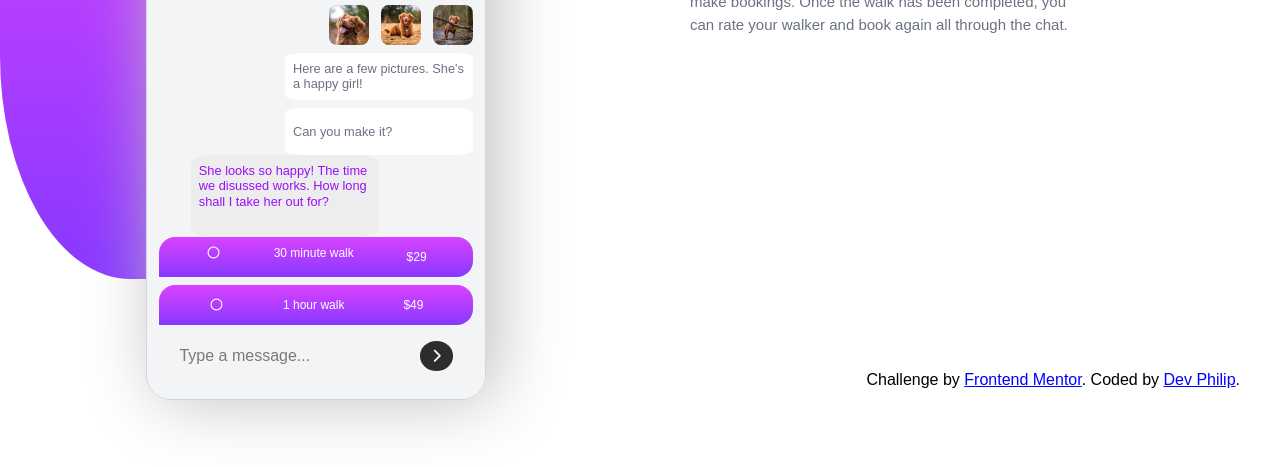
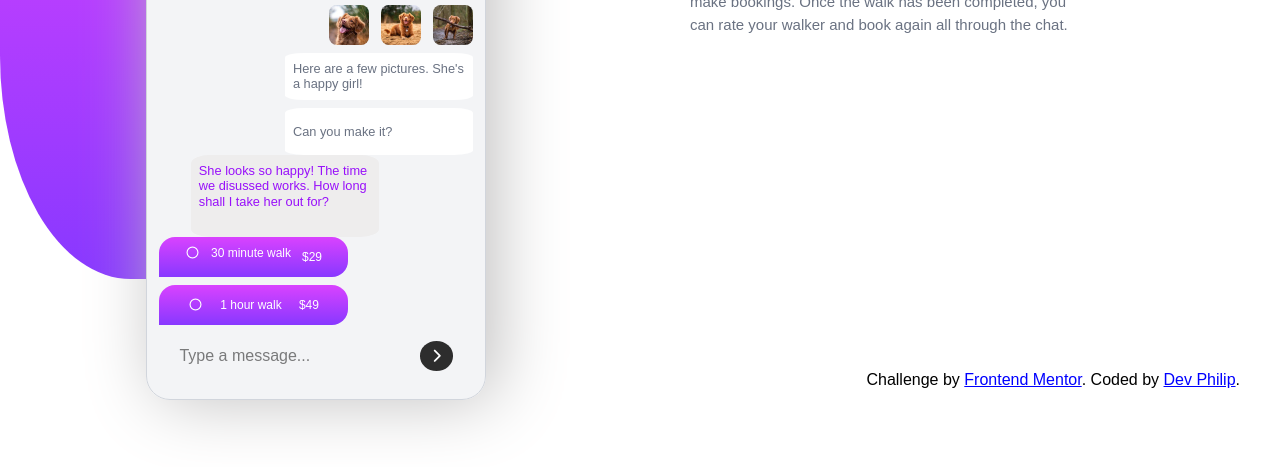
Before and after one commit to terhemeniorwua-png/chap-app-illustration, a website: page index.html in a window 1280 px wide. Shown: the part 217-684 px from the top of the page. Drawn offline with Linux system fonts and the light colour scheme.

Commit message:
edit the pricing width

```diff
--- a/index.html
+++ b/index.html
@@ -63,12 +63,12 @@
               <p class="text-purple-600 p-2">She looks so happy! The time we disussed works. How long shall I take her out for?</p>
             </div>
             <!-- pricing options -->
-            <div class="gradient flex text-[12px] justify-around rounded-t-2xl rounded-br-2xl h-10 items-center px-5 w-[85%] space-y-2">
+            <div class="gradient flex text-[12px] justify-around rounded-t-2xl rounded-br-2xl h-10 items-center px-5 w-[60%] space-y-2">
                <h4> <i class="fa-regular fa-circle"></i> </h4>
                <h2>30 minute walk</h2>
                <h2>$29</h2>
             </div>
-               <div class="gradient text-[12px] flex justify-around rounded-t-2xl rounded-br-2xl h-10 items-center px-5 w-[85%] mt-2">
+               <div class="gradient text-[12px] flex justify-around rounded-t-2xl rounded-br-2xl h-10 items-center px-5 w-[60%] mt-2">
                <h4> <i class="fa-regular fa-circle"></i> </h4>
                <h2>1 hour walk</h2>
                <h2>$49</h2>
```
Also changed, not shown: src/output.css.
